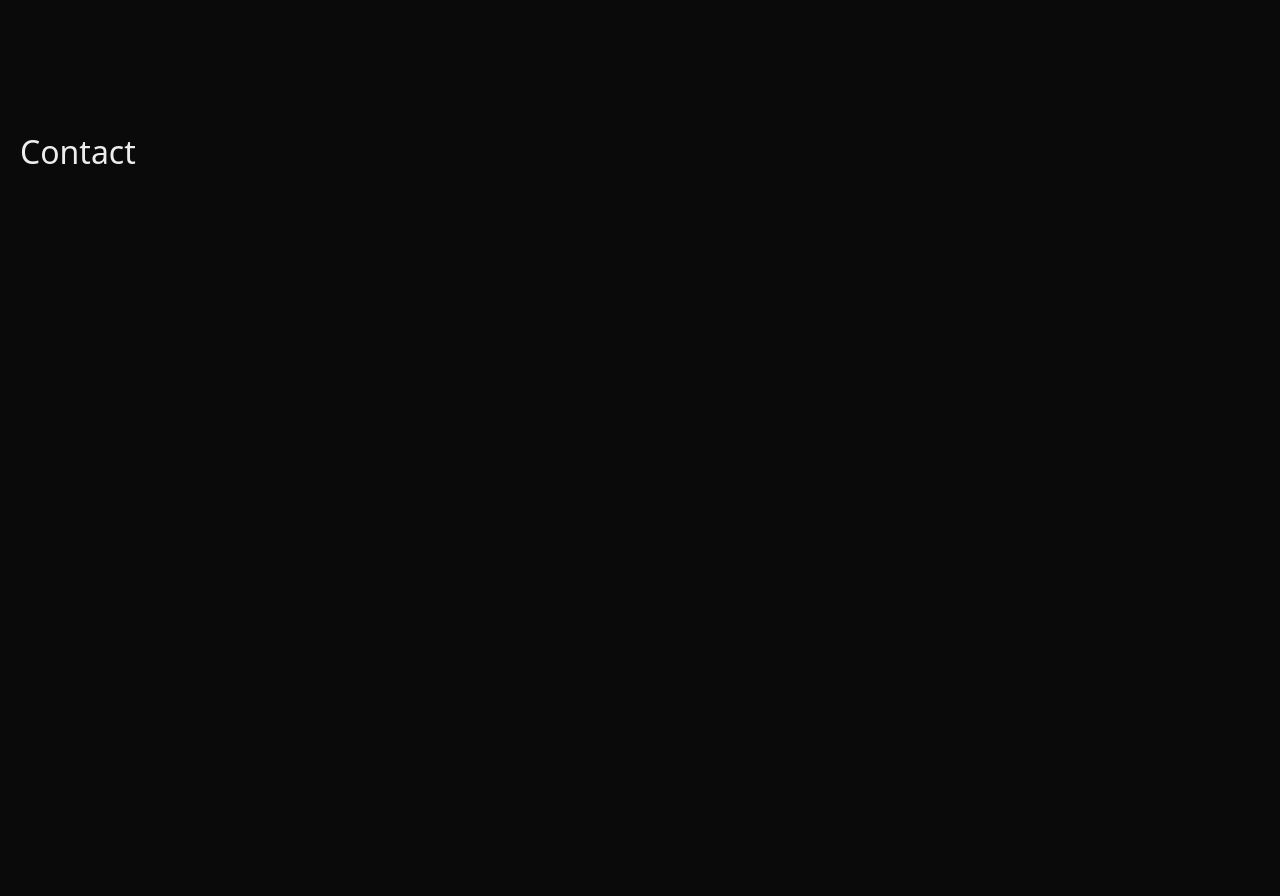
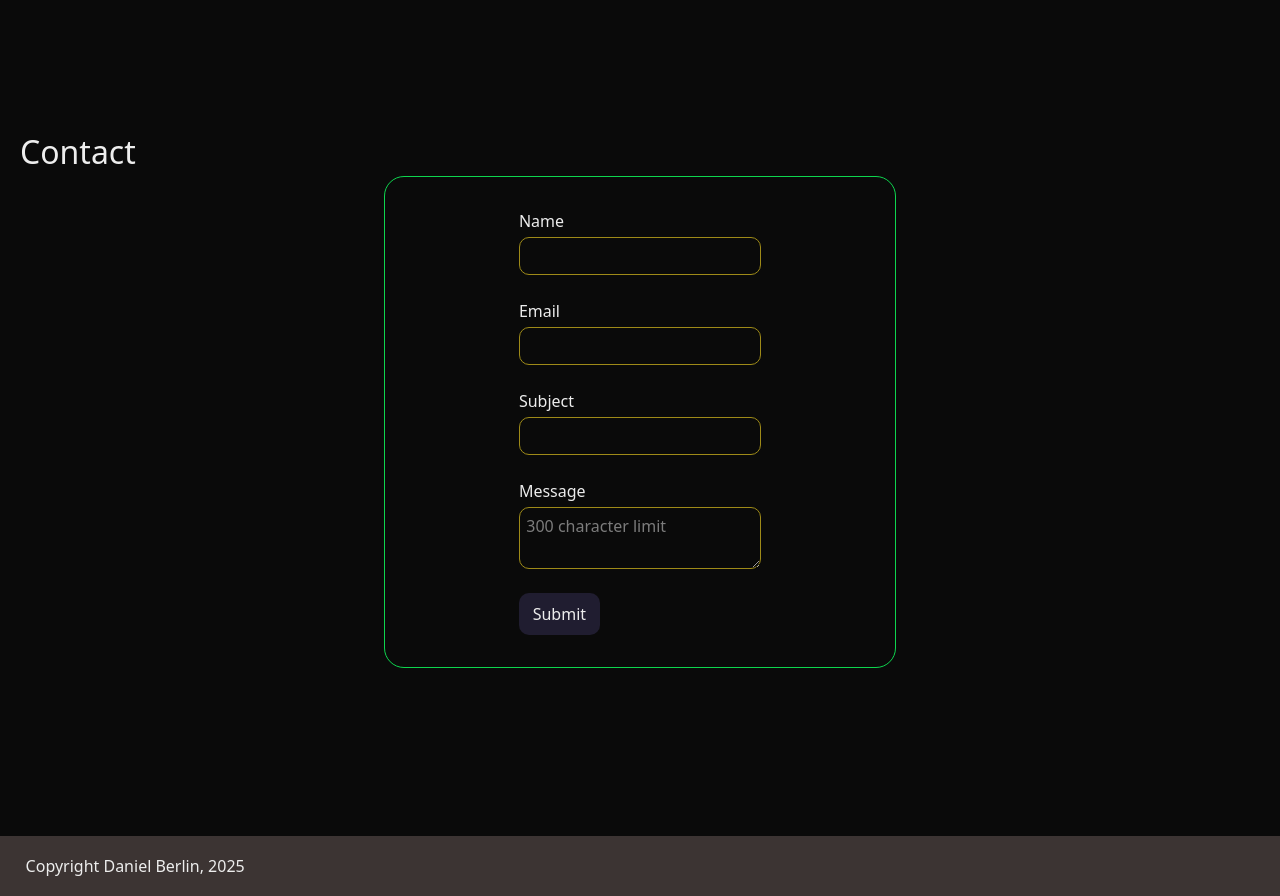
Before and after one commit to abstractsins/divs4u, a Next.js app: page / in a window 1280 px wide. Shown: the part 2300-3196 px from the top of the page. Before the commit the page ends 3136 px from the top, so only its background shows below. Built offline with nearby package versions, Linux system fonts and the light colour scheme; a web font is replaced by a local one.

Commit message:
contact form

```diff
--- /dev/null
+++ b/components/ContactForm.module.css
@@ -0,0 +1,59 @@
+.form-wrapper {
+    display: flex;
+    border: 1px solid var(--color-green-bright);
+    border-radius: 20px;
+    padding: 2vh 1vw;
+    margin: 2vh 1vw;
+    width: clamp(400px, 40vw, 900px);
+    justify-content: center;
+}
+
+.form {
+    width: 50%;
+}
+
+.contact-field {
+    /* background-color: darkgray; */
+    border: 1px solid var(--color-mustard);
+    border-radius: 10px;
+    font-size: clamp(10pt, 1.25vw, 18pt);
+    padding: .75vh 0.5vw;
+    width: 100%;
+    max-height: 250px;
+    font-weight: lighter;
+}
+
+.form-row {
+    display: flex;
+    flex-direction: column;
+    /* width: 100%; */
+    justify-content: flex-start;
+    margin: 1vh 0;
+    padding: 1vh 0;
+    gap: .5vh;
+}
+
+label.form-label {
+    display: flex;
+    width: fit-content !important;
+}
+
+.submit {
+    padding: 1vh 1vw;
+    cursor: pointer;
+    background-color: var(--color-dusk);
+    width: fit-content;
+    border-radius: 10px;
+    border: 1px solid transparent;
+    transition: all 250ms;
+}
+
+.submit:hover {
+    /* border-color: var(--color-honey); */
+    border-color: white;
+    background-color: var(--color-eggplant);
+}
+
+.submit:active {
+    filter: invert();
+}
--- /dev/null
+++ b/components/ContactForm.tsx
@@ -0,0 +1,85 @@
+import { useState } from 'react';
+import styles from './ContactForm.module.css';
+
+export default function ContactForm() {
+
+    const [name, setName] = useState('');
+    const [email, setEmail] = useState('');
+    const [subject, setSubject] = useState('');
+    const [message, setMessage] = useState('');
+
+    const handleSubmit = (e: React.FormEvent) => {
+        e.preventDefault();
+
+        console.log(e.currentTarget);
+
+        if (checkNameInput(name) && printableAscii(email)) {}
+        else if (checkEmailInput(email) && printableAscii(email)) {}
+        else if (printableAscii(message)) {}
+        else if (printableAscii(subject)) {}
+    }
+
+    const checkNameInput = (name: string): boolean => name.length > 2;
+
+    const checkEmailInput = (email: string): boolean => !!email.match(/.{1,}@.{1,}\.[a-z]{2,4}/i);
+
+    const printableAscii = (string: string): boolean => string.split('').every(c => c.charCodeAt(0) >= 32 && c.charCodeAt(0) <= 126);
+
+
+    return (
+        <div className={styles['form-wrapper']}>
+            <form className={styles['form']} onSubmit={handleSubmit}>
+
+                <div className={styles['form-row']}>
+                    <label className='form-label'>Name</label>
+                    <input
+                        required
+                        type='text'
+                        className={styles['contact-field']}
+                        onChange={(e) => setName(e.target.value.trim())}
+                    />
+                </div>
+
+                <div className={styles['form-row']}>
+                    <label className='form-label'>Email</label>
+                    <input
+                        required
+                        type='text'
+                        className={styles['contact-field']}
+                        onChange={(e) => setEmail(e.target.value.trim())}
+                    />
+                </div>
+
+                <div className={styles['form-row']}>
+                    <label className='form-label'>Subject</label>
+                    <input
+                        type='text'
+                        className={styles['contact-field']}
+                        onChange={(e) => setSubject(e.target.value.trim())}
+                    />
+                </div>
+
+                <div className={styles['form-row']}>
+                    <label className='form-label'>Message</label>
+                    <textarea
+                        required
+                        name="message"
+                        maxLength={300}
+                        className={styles['contact-field']}
+                        placeholder='300 character limit'
+                        onChange={(e) => setMessage(e.target.value.trim())}
+                    />
+                </div>
+
+                <div className={styles['form-row']}>
+                    <input
+                        type='submit'
+                        value={'Submit'}
+                        className={styles['submit']}
+                    />
+                </div>
+
+            </form>
+        </div>
+    );
+}
--- /dev/null
+++ b/components/Footer.module.css
@@ -0,0 +1,7 @@
+.footer {
+    background-color: var(--color-ash);
+    min-height: 60px;
+    display: flex;
+    align-items: center;
+    padding: 1vh 2vw;
+}
--- /dev/null
+++ b/components/Footer.tsx
@@ -0,0 +1,9 @@
+import styles from './Footer.module.css';
+
+export default function Footer() {
+    return (
+        <footer className={styles['footer']}>
+            <span>Copyright Daniel Berlin, 2025</span>
+        </footer>
+    );
+}
--- a/components/MainContent.module.css
+++ b/components/MainContent.module.css
@@ -66,6 +66,16 @@
     padding: 2vh 0;
 }
 
+.contact-body {
+    display: flex;
+    flex-direction: column;
+    justify-content: center;
+    align-items: center;
+    height: 100%;
+    padding: 2vh 1vw;
+    margin: 2vh 1vw;
+}
+
 @media (max-width: 768px) {
     .bio-pic {
         margin-inline: auto;
--- a/components/MainContent.tsx
+++ b/components/MainContent.tsx
@@ -9,6 +9,7 @@ import Header from './Header';
 import About from './sections/About';
 import Projects from './sections/Projects';
 import Contact from './sections/Contact';
+import Footer from './Footer';
 
 gsap.registerPlugin(ScrollTrigger);
 
@@ -45,6 +46,7 @@ export default function MainContent() {
             <About />
             <Projects />
             <Contact />
+            <Footer />
         </div>
     );
 }
--- a/components/ProjectCard.module.css
+++ b/components/ProjectCard.module.css
@@ -3,11 +3,17 @@
     background-color: var(--color-dusk);
     border-radius: 20px;
     width: clamp(100px, 65vw, 1500px);
-    height: clamp(100px, 25vh, 1500px);
+    height: clamp(100px, 25vh, 500px);
     transform: translateX(-100vw);
     justify-content: space-between;
     margin: 2vh;
     padding: 2vh 1vw;
+}
+
+@media (max-width: 1500px) {
+    .project-card-wrapper {
+        width: 1100px;
+    }
 }
 
 .left-half {
--- a/components/sections/Contact.tsx
+++ b/components/sections/Contact.tsx
@@ -1,3 +1,4 @@
+import ContactForm from '../ContactForm';
 import styles from '../MainContent.module.css'
 
 export default function Contact() {
@@ -5,7 +6,9 @@ export default function Contact() {
     return (
         <section id="contact" className={styles["contact-container"]}>
             <h2 className={` ${styles['section-title']}`}>Contact</h2>
-            <div className={styles['contact-body']}></div>
+            <div className={styles['contact-body']}>
+                <ContactForm />
+            </div>
         </section>
     );
 }
```
